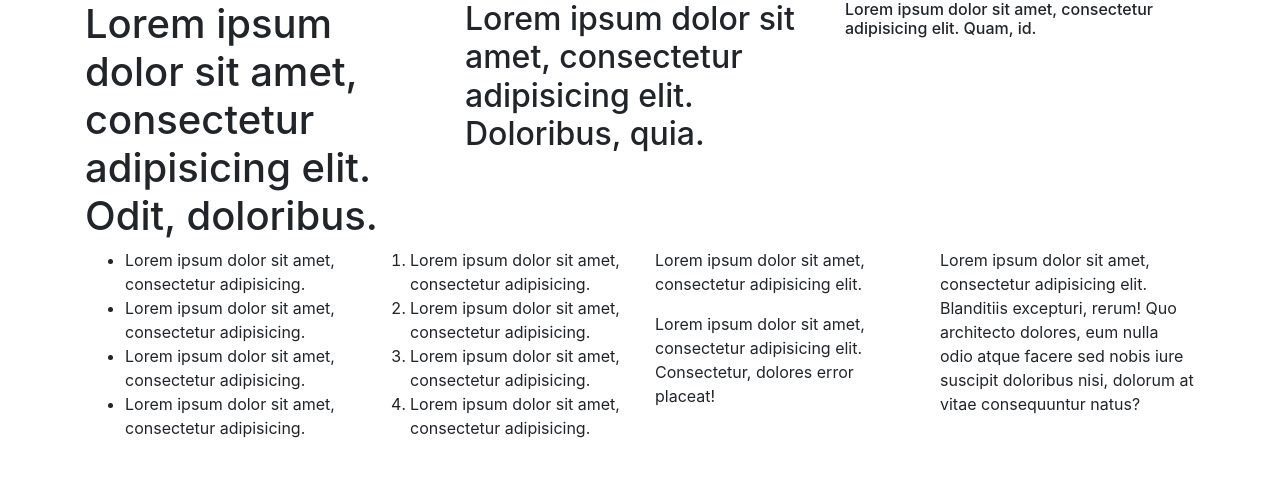
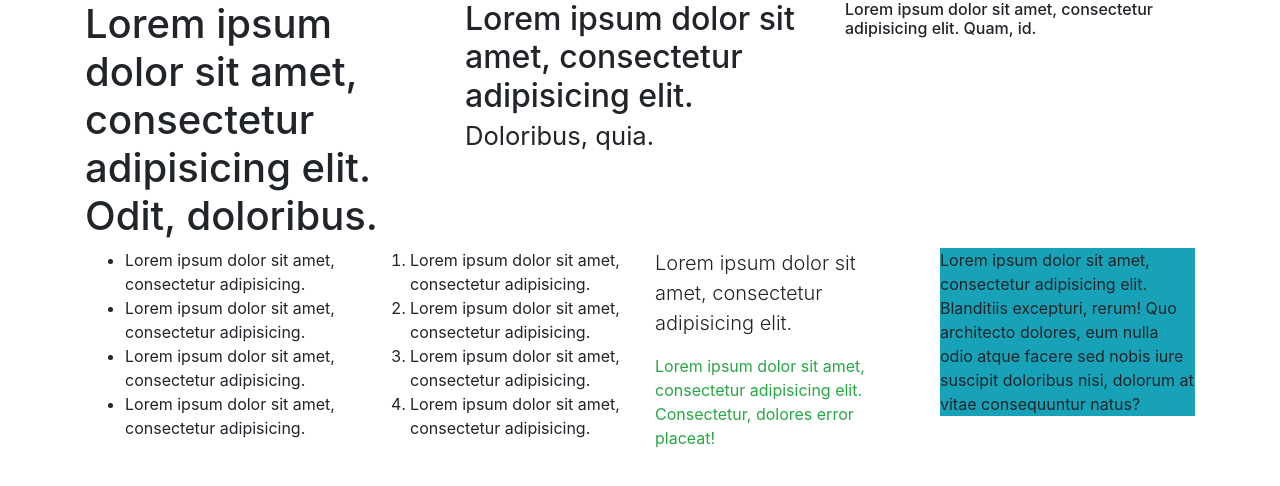
Before and after one commit to ksawerygroup/bootstrap-codeberry, a plain HTML site: page index.html in a window 1280 px wide. Drawn offline with nearby package versions, Linux system fonts and the light colour scheme.

```diff
--- a/index.html
+++ b/index.html
@@ -10,7 +10,7 @@
   <div class="container">
     <div class="row">
       <div class="col-sm-4"><h1>Lorem ipsum dolor sit amet, consectetur adipisicing elit. Odit, doloribus.</h1></div>
-      <div class="col-sm-4"> <h2>Lorem ipsum dolor sit amet, consectetur adipisicing elit. Doloribus, quia.</h2></div>
+      <div class="col-sm-4"> <h2>Lorem ipsum dolor sit amet, consectetur adipisicing elit. <small> Doloribus, quia.</small></h2></div>
       <div class="col-sm-4"><h6>Lorem ipsum dolor sit amet, consectetur adipisicing elit. Quam, id.</h6></div>
     </div>
     <div class="row">
@@ -31,11 +31,11 @@
         </ol>
       </div>
       <div class="col-lg-3">
-        <p>Lorem ipsum dolor sit amet, consectetur adipisicing elit.</p>
-        <p>Lorem ipsum dolor sit amet, consectetur adipisicing elit. Consectetur, dolores error placeat!</p>
+        <p class="lead">Lorem ipsum dolor sit amet, consectetur adipisicing elit.</p>
+        <p class="text-success">Lorem ipsum dolor sit amet, consectetur adipisicing elit. Consectetur, dolores error placeat!</p>
       </div>
       <div class="col-lg-3">
-        <p>Lorem ipsum dolor sit amet, consectetur adipisicing elit. Blanditiis excepturi, rerum! Quo architecto dolores, eum nulla odio atque facere sed nobis iure suscipit doloribus nisi, dolorum at vitae consequuntur natus?</p>
+        <p class="bg-info">Lorem ipsum dolor sit amet, consectetur adipisicing elit. Blanditiis excepturi, rerum! Quo architecto dolores, eum nulla odio atque facere sed nobis iure suscipit doloribus nisi, dolorum at vitae consequuntur natus?</p>
       </div>
     </div>
   </div>
```
